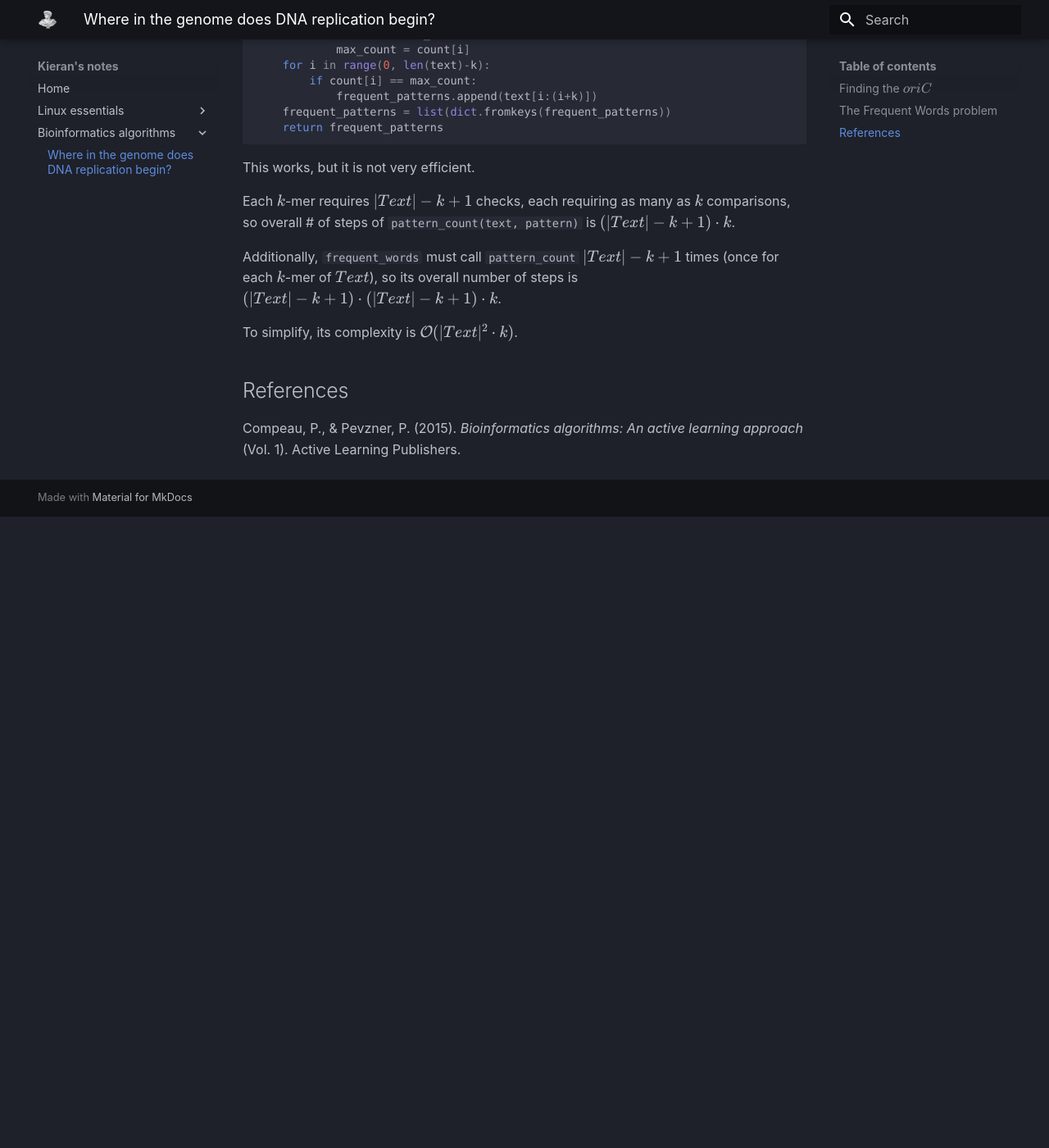
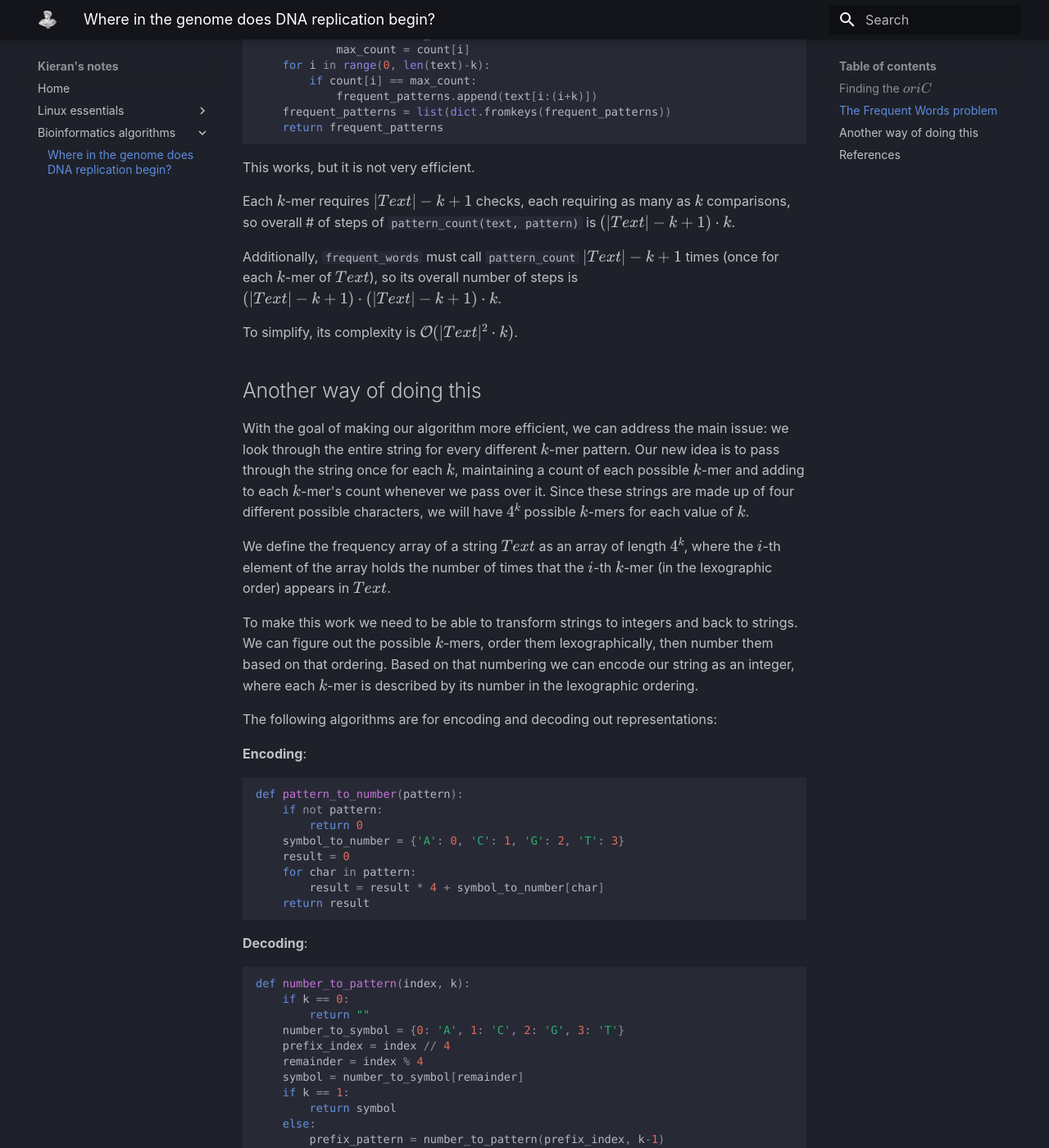
Before and after one commit to kieranaston/my-notes, an MkDocs documentation site: the page built from docs/bioinformatics-algorithms/where-in-genome-does-dna-replication-begin.md, in a window 1280 px wide and 1400 px high, scrolled down 1539 px. Shown: the whole window at 82% size. Built offline with MkDocs 1.6.1 and Material for MkDocs 9.7.7, drawn with Linux system fonts in a browser that asks for light colours; before the commit the page ends 2169 px from its top, so only the background shows below that; some of the changed text lies outside the part shown.

Commit message:
Notes on calculating frequent words

````diff
--- a/docs/bioinformatics-algorithms/where-in-genome-does-dna-replication-begin.md
+++ b/docs/bioinformatics-algorithms/where-in-genome-does-dna-replication-begin.md
@@ -68,6 +68,74 @@ Additionally, `frequent_words` must call `pattern_count` $|Text| - k + 1$ times
 
 To simplify, its complexity is $\mathcal{O}(|Text|^2\cdot k)$.
 
+## Another way of doing this
+
+With the goal of making our algorithm more efficient, we can address the main issue: we look through the entire string for every different $k$-mer pattern. Our new idea is to pass through the string once for each $k$, maintaining a count of each possible $k$-mer and adding to each $k$-mer's count whenever we pass over it. Since these strings are made up of four different possible characters, we will have $4^k$ possible $k$-mers for each value of $k$.
+
+We define the frequency array of a string $Text$ as an array of length $4^k$, where the $i$-th element of the array holds the number of times that the $i$-th $k$-mer (in the lexographic order) appears in $Text$.
+
+To make this work we need to be able to transform strings to integers and back to strings. We can figure out the possible $k$-mers, order them lexographically, then number them based on that ordering. Based on that numbering we can encode our string as an integer, where each $k$-mer is described by its number in the lexographic ordering.
+
+The following algorithms are for encoding and decoding out representations:
+
+**Encoding**:
+
+```python
+def pattern_to_number(pattern):
+    if not pattern:
+        return 0
+    symbol_to_number = {'A': 0, 'C': 1, 'G': 2, 'T': 3}
+    result = 0
+    for char in pattern:
+        result = result * 4 + symbol_to_number[char]
+    return result
+```
+
+**Decoding**:
+
+```python
+def number_to_pattern(index, k):
+    if k == 0:
+        return ""
+    number_to_symbol = {0: 'A', 1: 'C', 2: 'G', 3: 'T'}
+    prefix_index = index // 4
+    remainder = index % 4
+    symbol = number_to_symbol[remainder]
+    if k == 1:
+        return symbol
+    else:
+        prefix_pattern = number_to_pattern(prefix_index, k-1)
+        return prefix_pattern + symbol
+```
+
+We can now move on to the problem of generating frequency arrays. We can first initialize every $4^k$ elements in the frequency array to zero, then make a single pass down the string. For each $k$-mer we encounter, we add 1 to the value of the frequency array corresponding to it.
+
+If working in Python we can use a dict for our frequency array:
+
+```python
+def frequency_array(k):
+    frequencies = {}
+    for i in range(0, (4**k)):
+        frequencies[number_to_pattern(i, k)] = 0
+    return frequencies
+```
+
+This uses our previously built `number_to_pattern` function to populate our dictionary with keys corresponding to each possible $k$-mer, in lexicographical order.
+
+We can now put it all together with a complete algorithm that is faster than our original solution:
+
+```python
+def faster_frequent_words(text, k):
+    frequencies = frequency_array(k)
+    for i in range(len(text) - k + 1):
+        frequencies[text[i:i+k]] += 1
+    max_value = max(frequencies.values())
+    print(frequencies)
+    return [key for key, value in frequencies.items() if value == max_value]
+```
+
+This algorithm initializes a dict of all possible $k$-mers. It then iterates through $Text$ and adds each $k$-mer occurrence to the frequency dict. We then get the maximum value of the frequency dict, and iterate through the frequency dict to check for strings that match that maximum value. Strings that have occurrences equal to the max are returned.
+
 ## References
 
 Compeau, P., & Pevzner, P. (2015). *Bioinformatics algorithms: An active learning approach* (Vol. 1). Active Learning Publishers.
````
Also changed, not shown: docs/aws-cloud-practitioner-essentials/module-1/introduction.md (added, +7 -0 lines).
